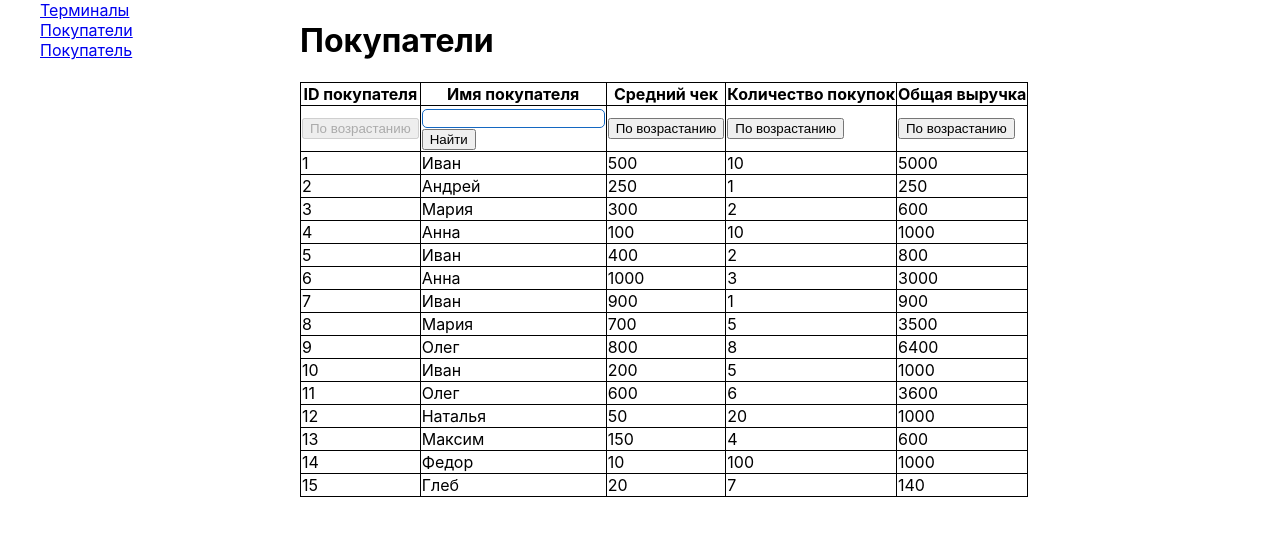
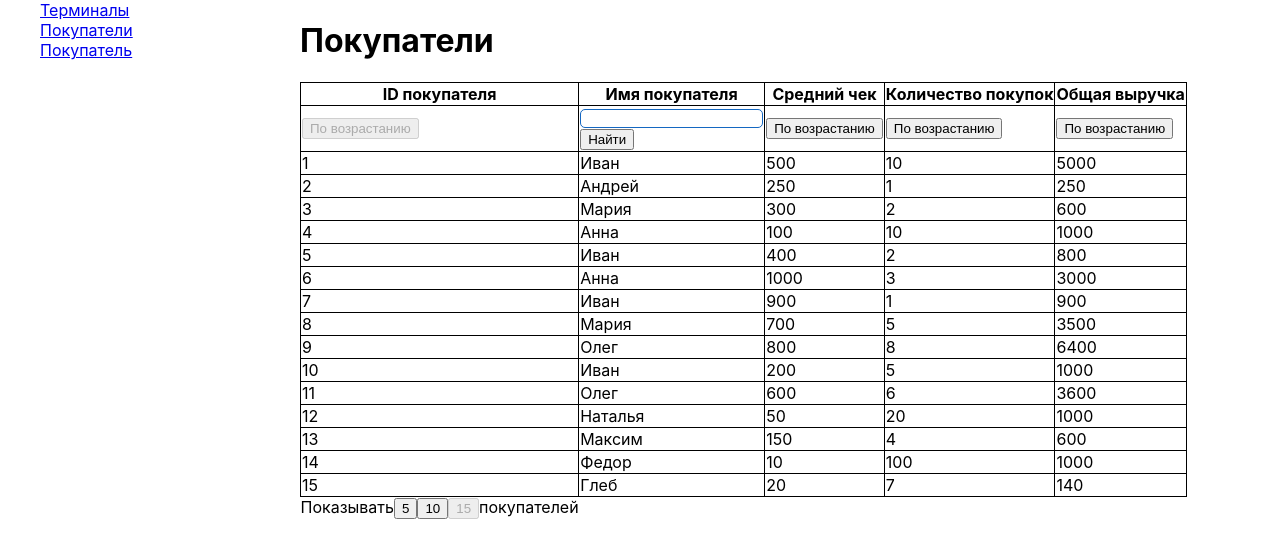
Before and after one commit to parunkov/test3, a React (Create React App) app: page /#/buyers in a window 1280 px wide. Shown: the top 558 px of the page. Built offline with nearby package versions, Linux system fonts and the light colour scheme.

Commit message:
Сделал пагинацию

```diff
--- a/src/components/Buyers/Buyers.jsx
+++ b/src/components/Buyers/Buyers.jsx
@@ -1,10 +1,12 @@
-import React from 'react';
+import React, {useState} from 'react';
 import {reduxForm, Field} from 'redux-form';
 import {required} from '../../utils/validators';
 import {Input} from '../common/FormsControl';
 import './Buyers.scss';
 
 const Buyers = ({filteredBuyers, sortedBuyers, filtered, sortedById, sortedByCheck,sortedByAmount, sortedByProceeds, sortByCheck, sortById, sortByAmount, sortByProceeds, filter, clearFilter}) => {
+
+	const [showedBuyersValue, setShowedBuyersValue] = useState(15);
 
 	const BuyersForm = ({handleSubmit, error}) => {
 		return (
@@ -22,7 +24,6 @@ const Buyers = ({filteredBuyers, sortedBuyers, filtered, sortedById, sortedByChe
 	})(BuyersForm);
 
 	const onSubmit = (formData) => {
-		console.log(formData);
 		filter(formData.name);
 	}
 
@@ -74,6 +75,13 @@ const Buyers = ({filteredBuyers, sortedBuyers, filtered, sortedById, sortedByChe
 							</td>
 						</tr>
 						<BuyersTable filteredBuyers={filteredBuyers} />
+						<div className="">
+							<span>Показывать</span>
+							<button onClick={() => setShowedBuyersValue(5)} disabled={showedBuyersValue === 5}>5</button>
+							<button onClick={() => setShowedBuyersValue(10)} disabled={showedBuyersValue === 10}>10</button>
+							<button onClick={() => setShowedBuyersValue(15)} disabled={showedBuyersValue === 15}>15</button>
+							<span>покупателей</span>
+						</div>
 					</tbody>
 				</table>
 		</div>
--- a/src/redux/buyers-reducer.js
+++ b/src/redux/buyers-reducer.js
@@ -30,7 +30,7 @@ const initialState = {
 	sortedById: true,
 	sortedByCheck: false,
 	sortedByAmount: false,
-	sortedByProceeds: false
+	sortedByProceeds: false,
 }
 
 const buyersReducer = (state = initialState, action) => {
```
